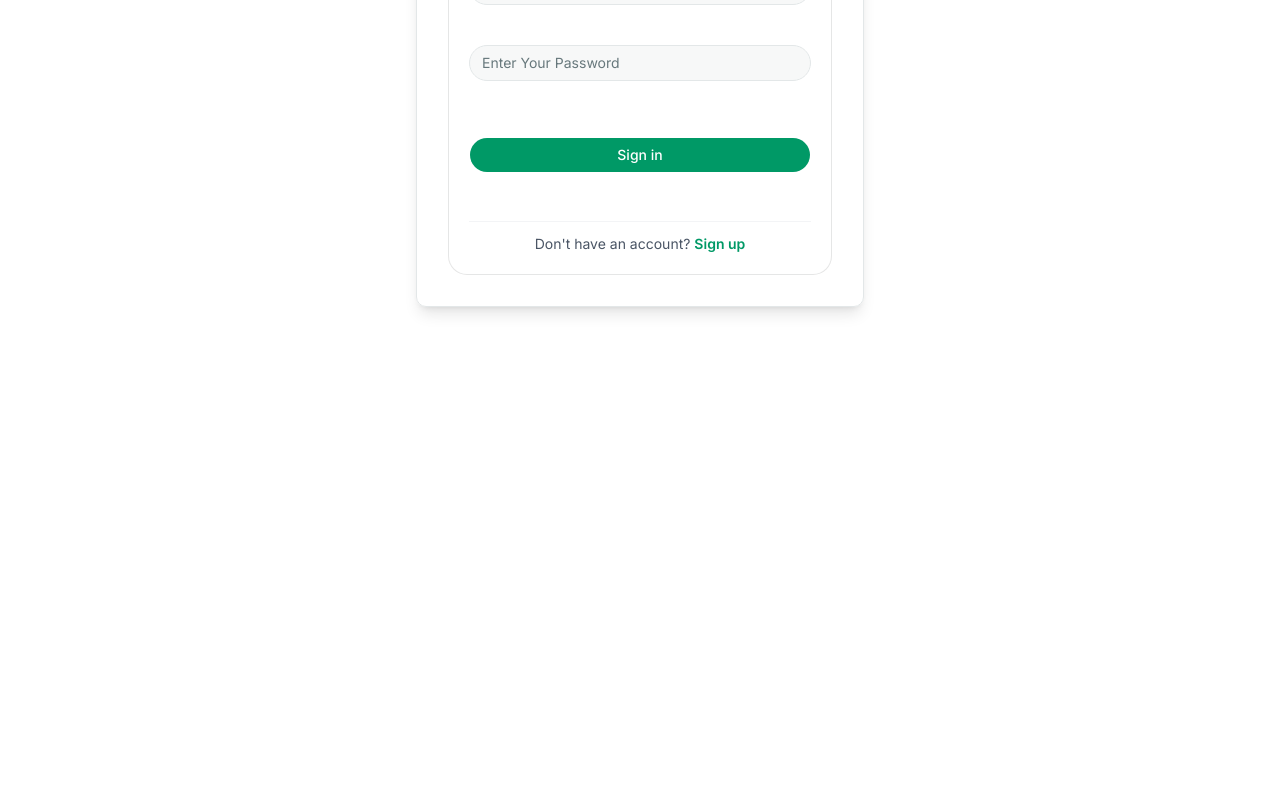
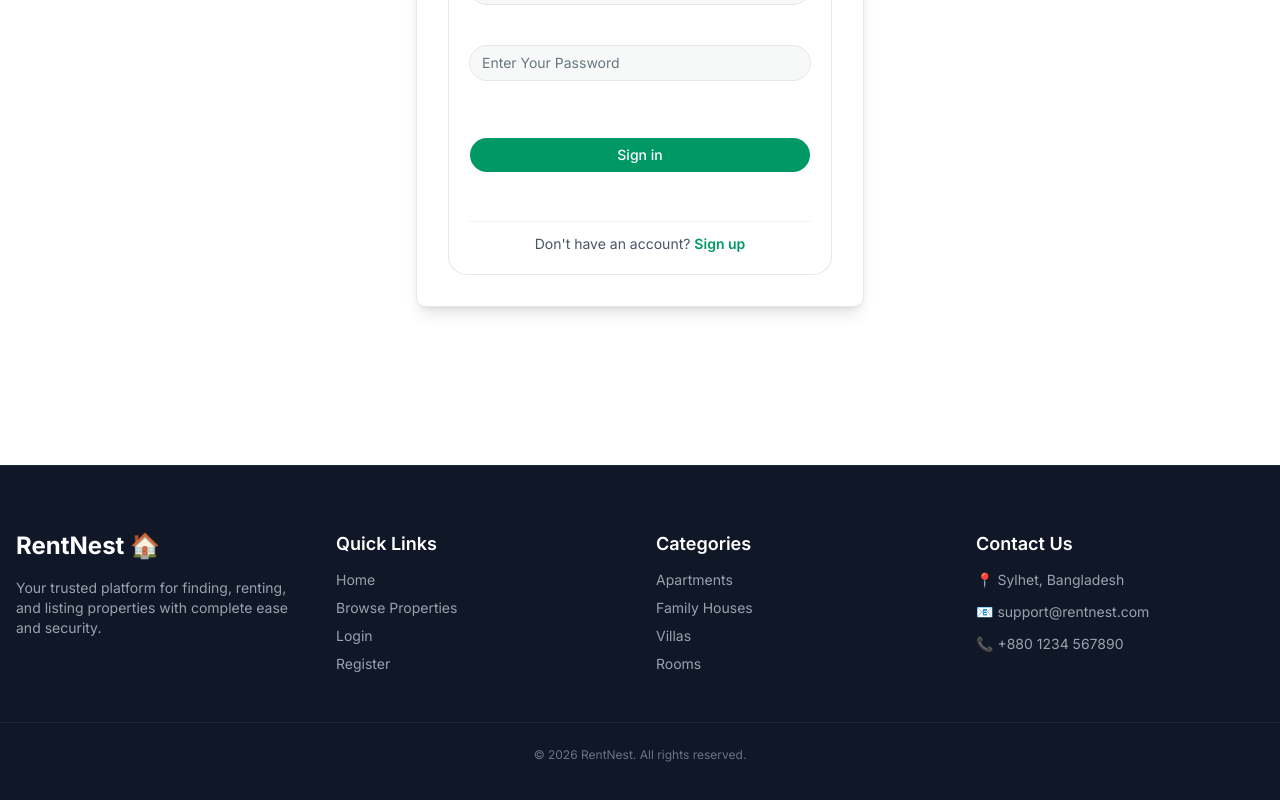
Before and after one commit to aklimaakhter/rent-nest-frontend, a Next.js app: page /auth/login in a window 1280 px wide. Shown: the part 400-1200 px from the top of the page. Before the commit the page ends 865 px from the top, so only its background shows below. Built offline with nearby package versions, Linux system fonts and the light colour scheme; no server answers.

Commit message:
homepage completed

```diff
--- a/app/layout.tsx
+++ b/app/layout.tsx
@@ -4,6 +4,7 @@ import "./globals.css";
 import { cn } from "@/lib/utils";
 import { Toaster } from "@/components/ui/sonner";
 import Navbar from "@/components/shared/navBar";
+import Footer from "@/components/shared/footer";
 
 
 const inter = Inter({ subsets: ['latin'], variable: '--font-sans' });
@@ -36,6 +37,7 @@ export default function RootLayout({ children }: LayoutProps<"/">) {
         <Navbar></Navbar>
          <Toaster />
         {children}
+        <Footer/>
     </body>
     </html >
   );
--- a/app/page.tsx
+++ b/app/page.tsx
@@ -1,59 +1,67 @@
 import Link from "next/link";
-import Image from "next/image";
-import { getMe } from "@/service/getMe";
 
 interface Property {
-  _id: string;
+  id: string;
   title: string;
   location: string;
   price: number;
-  images: string[];
-  category: string;
+  image: string;
+  category: {
+    name: string;
+  };
 }
 
 async function getFeaturedProperties(): Promise<Property[]> {
   try {
-    const res = await fetch(`${process.env.NEXT_PUBLIC_API_URL || ""}/api/properties?limit=6`, {
+    // সরাসরি ব্যাকএন্ডের ইউআরএল দিয়ে চেক করা হচ্ছে
+    const res = await fetch("http://localhost:5000/api/properties?limit=6", {
       cache: "no-store",
     });
     if (!res.ok) return [];
-    const data = await res.json();
-    return data.properties || data;
+
+    const responseJson = await res.json();
+    const propertyList = responseJson.data || responseJson.properties || responseJson;
+
+    return Array.isArray(propertyList) ? propertyList : [];
   } catch (error) {
     return [];
   }
 }
 
 export default async function HomePage() {
-  const properties = await getFeaturedProperties();
-
-  const user= await getMe()
+  const allProperties = await getFeaturedProperties();
+  const properties = allProperties.slice(0, 6);
 
   return (
     <div className="space-y-16 pb-16">
-      Hero Section
-      {
-        JSON.stringify(user)
-      }
 
-      <section className="bg-emerald-50 py-20 px-4 text-center">
-        <div className="max-w-4xl mx-auto space-y-6">
-          <h1 className="text-4xl md:text-5xl font-extrabold text-gray-900 leading-tight">
+      {/* 1. Hero Section with Background Picture */}
+      <section className="relative bg-gray-900 py-32 px-4 text-center overflow-hidden rounded-3xl max-w-7xl mx-auto my-6 shadow-xl">
+        <div className="absolute inset-0 z-0">
+          <img
+            src="https://images.unsplash.com/photo-1564013799919-ab600027ffc6?q=80&w=1600&auto=format&fit=crop"
+            alt="Hero Background"
+            className="w-full h-full object-cover opacity-40"
+          />
+        </div>
+
+        <div className="relative z-10 max-w-4xl mx-auto space-y-6">
+          <h1 className="text-4xl md:text-5xl font-extrabold text-white leading-tight">
             Find & List Rental Properties with Ease 🏠
           </h1>
-          <p className="text-gray-600 text-lg max-w-2xl mx-auto">
+          <p className="text-gray-200 text-lg max-w-2xl mx-auto">
             Discover thousands of apartments, houses, and rooms for rent or list your own property in minutes.
           </p>
-          <div className="flex justify-center gap-4">
+          <div className="flex justify-center gap-4 pt-2">
             <Link
               href="/properties"
-              className="px-6 py-3 bg-emerald-600 hover:bg-emerald-700 text-white font-semibold rounded-xl transition shadow-md"
+              className="px-6 py-3 bg-emerald-600 hover:bg-emerald-700 text-white font-semibold rounded-xl transition shadow-lg"
             >
               Browse Properties
             </Link>
             <Link
               href="/auth/register"
-              className="px-6 py-3 bg-white hover:bg-gray-50 text-emerald-600 font-semibold rounded-xl border border-emerald-200 transition"
+              className="px-6 py-3 bg-white/10 hover:bg-white/20 text-white font-semibold rounded-xl border border-white/30 backdrop-blur-md transition"
             >
               Post a Rental
             </Link>
@@ -61,8 +69,8 @@ export default async function HomePage() {
         </div>
       </section>
 
-      {/* Featured Properties Section */}
-      <section className="max-w-7xl mx-auto px-4">
+      {/* 2. Featured Properties Section (Max 6 properties) */}
+      <section className="max-w-7xl mx-auto px-4 w-full">
         <div className="flex justify-between items-end mb-8">
           <div>
             <h2 className="text-2xl font-bold text-gray-900">Featured Properties</h2>
@@ -81,18 +89,17 @@ export default async function HomePage() {
           <div className="grid grid-cols-1 md:grid-cols-2 lg:grid-cols-3 gap-6">
             {properties.map((item) => (
               <div
-                key={item._id}
+                key={item.id}
                 className="bg-white border border-gray-100 rounded-2xl overflow-hidden hover:shadow-lg transition group"
               >
-                <div className="relative h-48 w-full bg-gray-100">
-                  <Image
-                    src={item.images?.[0] || "https://via.placeholder.com/400x250?text=Property"}
+                <div className="relative h-48 w-full bg-gray-100 overflow-hidden">
+                  <img
+                    src={item.image || "https://via.placeholder.com/400x250?text=Property"}
                     alt={item.title}
-                    fill
-                    className="object-cover group-hover:scale-105 transition duration-300"
+                    className="w-full h-full object-cover group-hover:scale-105 transition duration-300"
                   />
-                  <span className="absolute top-3 right-3 bg-white/90 backdrop-blur-sm text-emerald-700 text-xs font-semibold px-2.5 py-1 rounded-full">
-                    {item.category || "Apartment"}
+                  <span className="absolute top-3 right-3 bg-white/90 backdrop-blur-sm text-emerald-700 text-xs font-semibold px-2.5 py-1 rounded-full shadow-sm">
+                    {item.category?.name || "Apartment"}
                   </span>
                 </div>
                 <div className="p-5 space-y-3">
@@ -104,7 +111,7 @@ export default async function HomePage() {
                       <span className="text-gray-400 text-xs"> / month</span>
                     </div>
                     <Link
-                      href={`/properties/${item._id}`}
+                      href={`/properties/${item.id}`}
                       className="px-4 py-2 bg-emerald-50 text-emerald-600 hover:bg-emerald-600 hover:text-white text-xs font-semibold rounded-lg transition"
                     >
                       View Details
@@ -115,7 +122,18 @@ export default async function HomePage() {
             ))}
           </div>
         )}
+
+        {/* Bottom View All CTA Button */}
+        <div className="text-center mt-12">
+          <Link
+            href="/properties"
+            className="px-8 py-3.5 bg-gray-900 hover:bg-gray-800 text-white font-semibold rounded-xl transition shadow-md inline-block"
+          >
+            View All Properties →
+          </Link>
+        </div>
       </section>
+
     </div>
   );
 }
--- /dev/null
+++ b/components/shared/footer.tsx
@@ -0,0 +1,64 @@
+import Link from "next/link";
+
+export default function Footer() {
+  return (
+    <footer className="bg-gray-900 text-gray-400 pt-16 pb-12 border-t border-gray-800">
+      <div className="max-w-7xl mx-auto px-4 grid grid-cols-1 md:grid-cols-4 gap-8 mb-12">
+
+        {/* Brand Info */}
+        <div className="space-y-4">
+          <h2 className="text-white text-2xl font-bold flex items-center gap-2">
+            RentNest 🏠
+          </h2>
+          <p className="text-sm text-gray-400">
+            Your trusted platform for finding, renting, and listing properties with complete ease and security.
+          </p>
+        </div>
+
+        {/* Quick Links */}
+        <div className="space-y-3">
+          <h3 className="text-white font-semibold text-lg">Quick Links</h3>
+          <ul className="space-y-2 text-sm">
+            <li>
+              <Link href="/" className="hover:text-white transition">Home</Link>
+            </li>
+            <li>
+              <Link href="/properties" className="hover:text-white transition">Browse Properties</Link>
+            </li>
+            <li>
+              <Link href="/auth/login" className="hover:text-white transition">Login</Link>
+            </li>
+            <li>
+              <Link href="/auth/register" className="hover:text-white transition">Register</Link>
+            </li>
+          </ul>
+        </div>
+
+        {/* Categories */}
+        <div className="space-y-3">
+          <h3 className="text-white font-semibold text-lg">Categories</h3>
+          <ul className="space-y-2 text-sm">
+            <li><span className="hover:text-white transition cursor-pointer">Apartments</span></li>
+            <li><span className="hover:text-white transition cursor-pointer">Family Houses</span></li>
+            <li><span className="hover:text-white transition cursor-pointer">Villas</span></li>
+            <li><span className="hover:text-white transition cursor-pointer">Rooms</span></li>
+          </ul>
+        </div>
+
+        {/* Contact Info */}
+        <div className="space-y-3">
+          <h3 className="text-white font-semibold text-lg">Contact Us</h3>
+          <p className="text-sm text-gray-400">📍 Sylhet, Bangladesh</p>
+          <p className="text-sm text-gray-400">📧 support@rentnest.com</p>
+          <p className="text-sm text-gray-400">📞 +880 1234 567890</p>
+        </div>
+
+      </div>
+
+      {/* Copyright */}
+      <div className="max-w-7xl mx-auto px-4 pt-6 border-t border-gray-800 text-center text-xs text-gray-500">
+        &copy; {new Date().getFullYear()} RentNest. All rights reserved.
+      </div>
+    </footer>
+  );
+}
```
